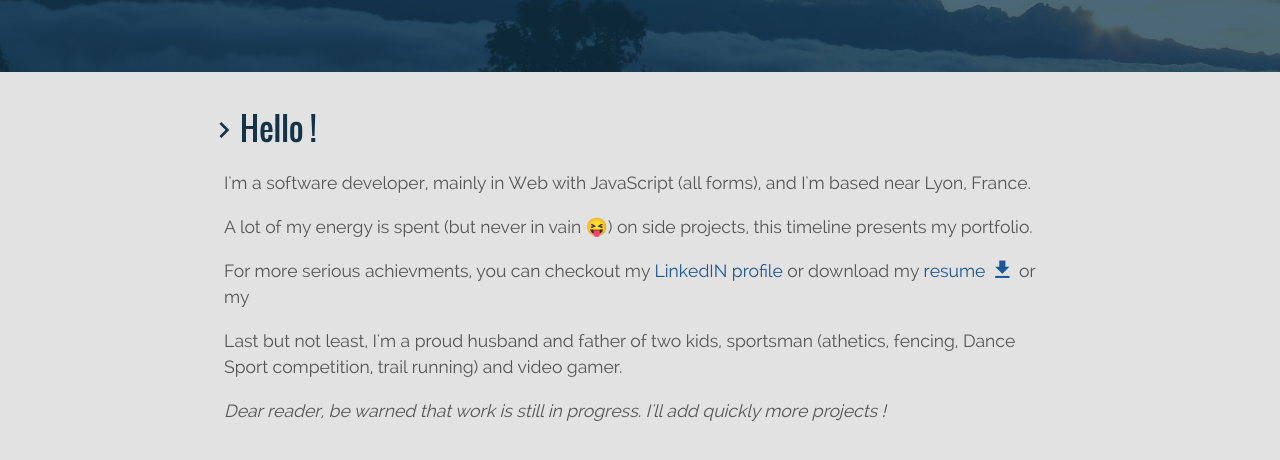
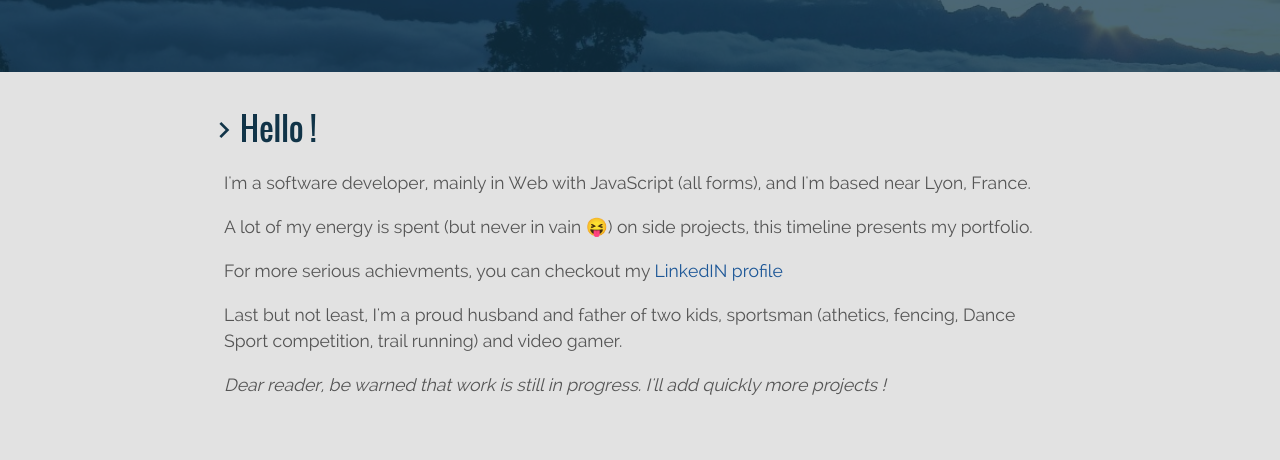
Before and after one commit to feugy/feugy.github.io, a Jekyll site: the page built from index.html, in a window 1280 px wide and 900 px high, scrolled down 396 px. Shown: the top 460 px of the window. Built offline with Jekyll 4.4.1, drawn with Linux system fonts in a browser that asks for light colours.

Commit message:
feat: removes outdated resume

```diff
--- a/index.html
+++ b/index.html
@@ -28,8 +28,6 @@ meta:
         target="_blank"
         >LinkedIN profile</a
       >
-      or download my {% include download.html src='Resume - Damien SIMONIN
-      FEUGAS.pdf' txt='resume' %} or my
     </p>
     <p>
       Last but not least, I'm a proud husband and father of two kids, sportsman
```
Also changed, not shown: 1 other file.
